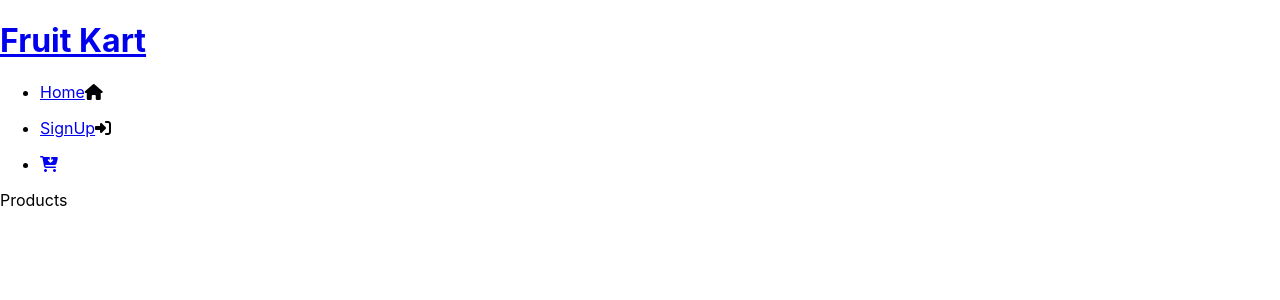
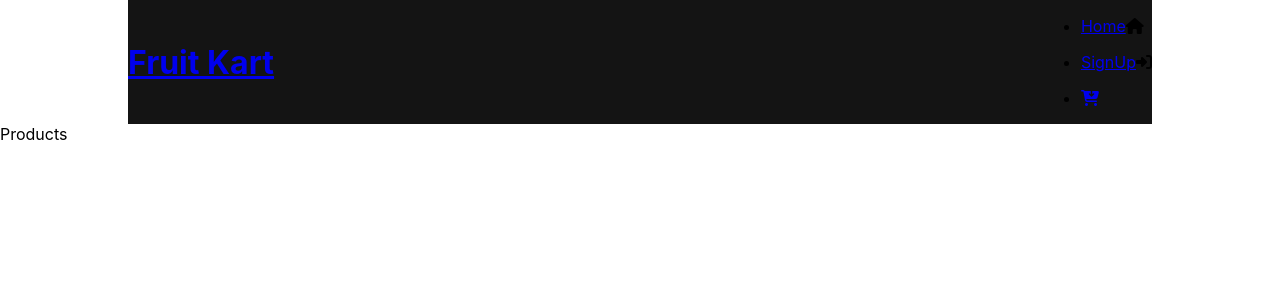
Before and after one commit to shashanknaik808/32_fruitkart_react_app_class_based, a React (Create React App) app in the folder frontend/: page / in a window 1280 px wide. Shown: the top 300 px of the page. Built offline with nearby package versions, Linux system fonts and the light colour scheme.

Commit message:
CSS - Styling Header component for consistent layout and appearance

```diff
--- /dev/null
+++ b/frontend/src/components/header/Header.css
@@ -0,0 +1,11 @@
+.header {
+    top: 0;
+    min-height: 80px;
+    width: 80%;
+    margin: 0 auto;
+    display: flex;
+    justify-content: space-between;
+    align-items: center;
+    overflow: hidden;
+    background-color: #141414;
+}
--- a/frontend/src/components/header/Header.jsx
+++ b/frontend/src/components/header/Header.jsx
@@ -1,5 +1,6 @@
 import React, { Component } from 'react';
 import { Link } from 'react-router-dom';
+import "./Header.css";
 
 export default class Header extends Component {
     render() {
```
